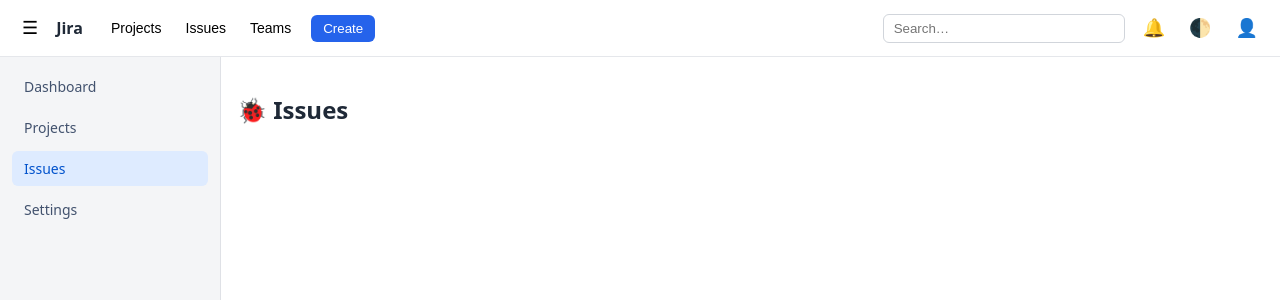
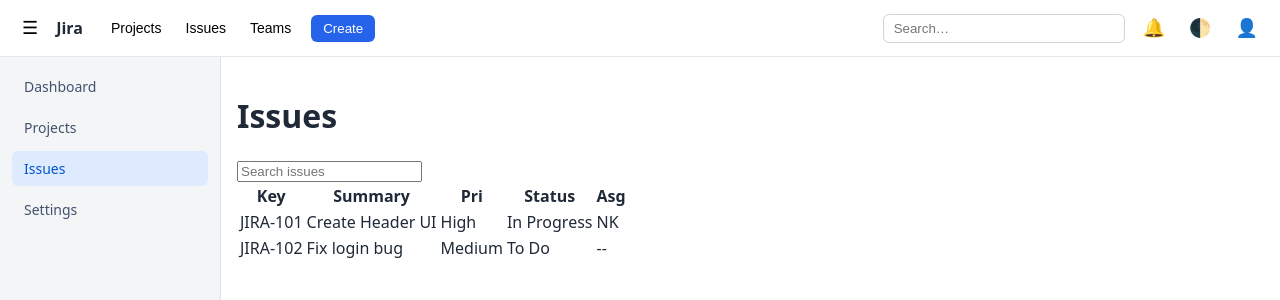
Before and after one commit to nikhilshakohi/jira-frontend, a React (Vite) app: page /issues in a window 1280 px wide. Shown: the top 300 px of the page. Built offline with nearby package versions, Linux system fonts and the light colour scheme.

Commit message:
Added Issues page UI

```diff
--- a/src/pages/Issues.tsx
+++ b/src/pages/Issues.tsx
@@ -1,3 +1,80 @@
 export default function Issues() {
-  return <h2>🐞 Issues</h2>;
+  const issues = [
+    {
+      key: "JIRA-101",
+      summary: "Create Header UI",
+      type: "Story",
+      priority: "High",
+      status: "In Progress",
+      assignee: "NK",
+    },
+    {
+      key: "JIRA-102",
+      summary: "Fix login bug",
+      type: "Bug",
+      priority: "Medium",
+      status: "To Do",
+      assignee: "--",
+    },
+  ];
+
+  return (
+    <div className="px-6 py-4 bg-slate-100 min-h-screen">
+      {/* Top Bar */}
+      <div className="flex items-center justify-between mb-3">
+        <h1 className="text-lg font-semibold text-slate-800">Issues</h1>
+
+        <input
+          placeholder="Search issues"
+          className="h-8 px-3 text-sm border rounded-md bg-white w-64"
+        />
+      </div>
+
+      {/* Table */}
+      <div className="bg-white border rounded-md">
+        <table className="w-full text-sm">
+          <thead className="bg-slate-50 border-b">
+            <tr className="text-slate-500">
+              <th className="px-3 py-2 text-left font-medium">Key</th>
+              <th className="px-3 py-2 text-left font-medium">Summary</th>
+              <th className="px-3 py-2 text-left font-medium">Pri</th>
+              <th className="px-3 py-2 text-left font-medium">Status</th>
+              <th className="px-3 py-2 text-left font-medium">Asg</th>
+            </tr>
+          </thead>
+
+          <tbody>
+            {issues.map((i) => (
+              <tr
+                key={i.key}
+                className="border-b last:border-none hover:bg-slate-50 cursor-pointer"
+              >
+                <td className="px-3 py-2 text-blue-600 font-medium">{i.key}</td>
+
+                <td className="px-3 py-2 text-slate-800">{i.summary}</td>
+
+                <td className="px-3 py-2">
+                  <span
+                    className={`text-xs font-medium ${
+                      i.priority === "High" ? "text-red-600" : "text-yellow-600"
+                    }`}
+                  >
+                    {i.priority}
+                  </span>
+                </td>
+
+                <td className="px-3 py-2">
+                  <span className="text-xs px-2 py-0.5 rounded bg-blue-100 text-blue-700">
+                    {i.status}
+                  </span>
+                </td>
+
+                <td className="px-3 py-2 text-slate-500">{i.assignee}</td>
+              </tr>
+            ))}
+          </tbody>
+        </table>
+      </div>
+    </div>
+  );
 }
```
